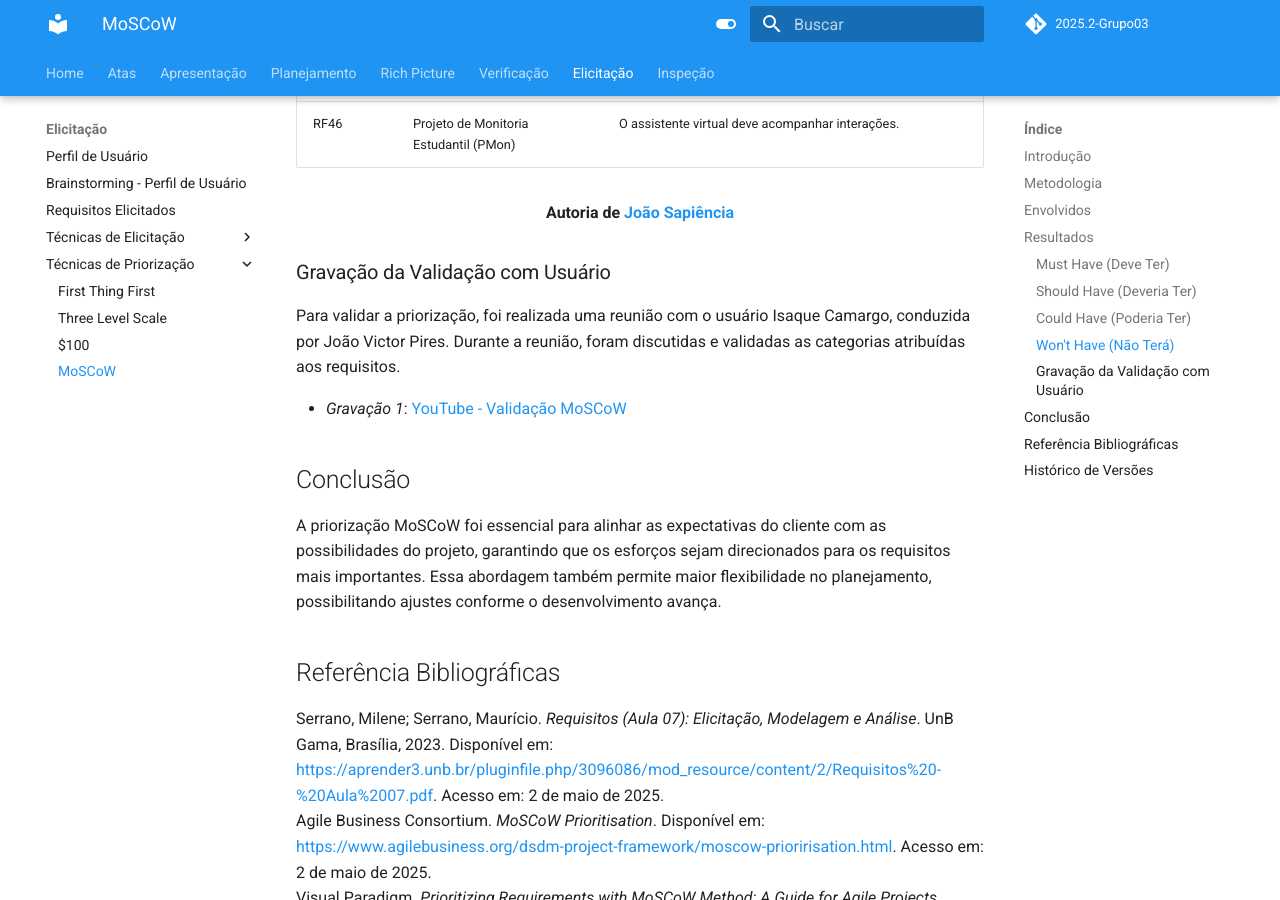
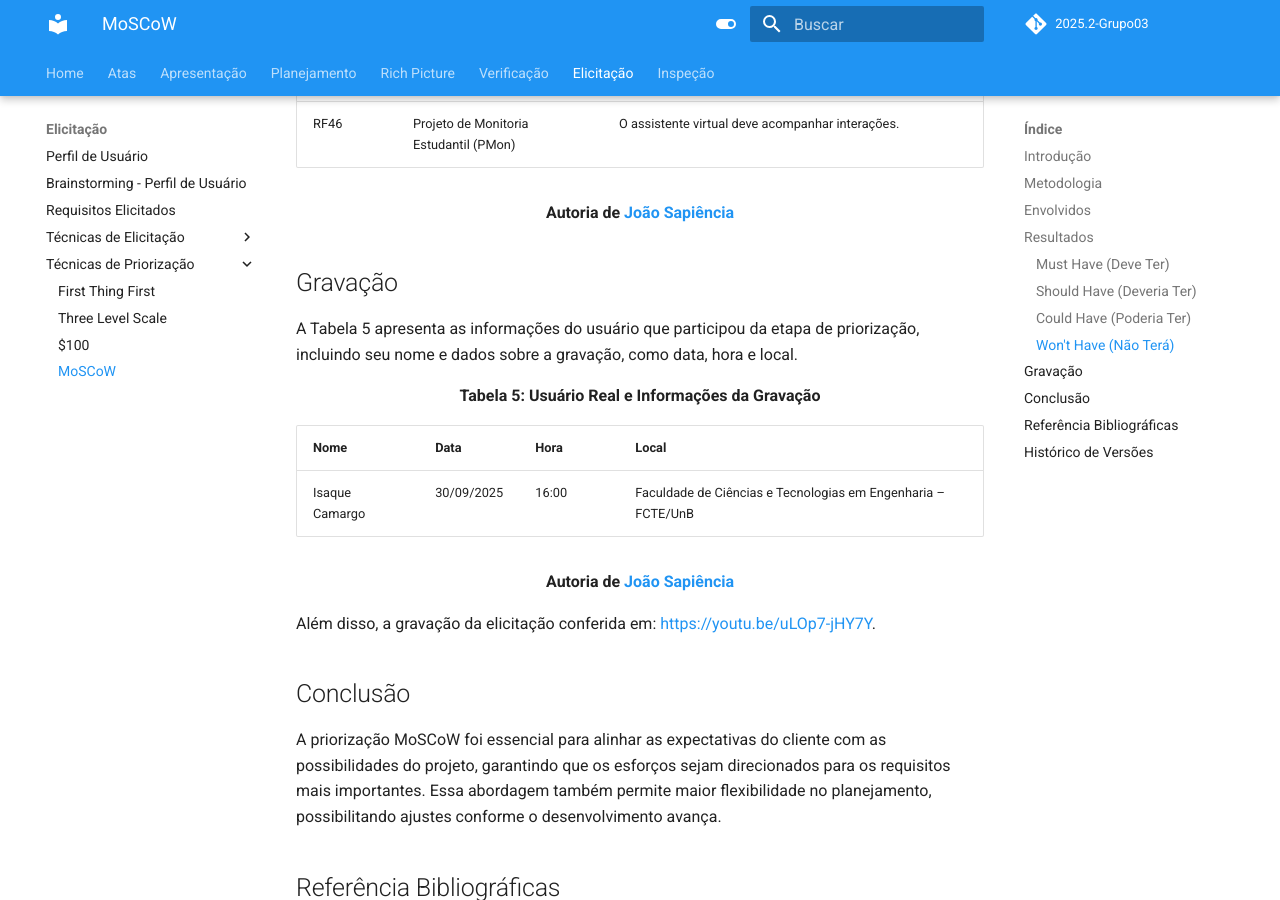
Before and after one commit to Requisitos-de-Software/2025.2-Grupo03, an MkDocs documentation site: the page built from docs/Elicitacao/moscow.md, in a window 1280 px wide and 900 px high, scrolled down 3406 px. Built offline with MkDocs 1.6.1 and Material for MkDocs 9.7.7, drawn with Linux system fonts in a browser that asks for light colours; comment, search, counter and statistics services are not loaded.

Commit message:
Tabela gravação MOSCOW

```diff
--- a/docs/Elicitacao/moscow.md
+++ b/docs/Elicitacao/moscow.md
@@ -80,11 +80,17 @@
 
 <div align="center"><strong>Autoria de <a href="https://github.com/JoaoSapiencia">João Sapiência</a></strong></div>
 
-### Gravação da Validação com Usuário
+## Gravação
+A Tabela 5 apresenta as informações do usuário que participou da etapa de priorização, incluindo seu nome e dados sobre a gravação, como data, hora e local.
 
-Para validar a priorização, foi realizada uma reunião com o usuário Isaque Camargo, conduzida por João Victor Pires. Durante a reunião, foram discutidas e validadas as categorias atribuídas aos requisitos.
+<div align="center"><strong>Tabela 5: Usuário Real e Informações da Gravação</strong></div>
 
-- *Gravação 1*: [YouTube - Validação MoSCoW]()
+| Nome | Data | Hora | Local|
+|-------------------------|-----------------|-----------------|------------------|
+| Isaque Camargo | 30/09/2025 | 16:00 | Faculdade de Ciências e Tecnologias em Engenharia – FCTE/UnB |
+<div align="center"><strong>Autoria de <a href="https://github.com/JoaoSapiencia">João Sapiência</a></strong></div>
+
+Além disso, a gravação da elicitação conferida em: [https://youtu.be/uLOp7-jHY7Y](https://youtu.be/uLOp7-jHY7Y).
 
 ## Conclusão
 
```
